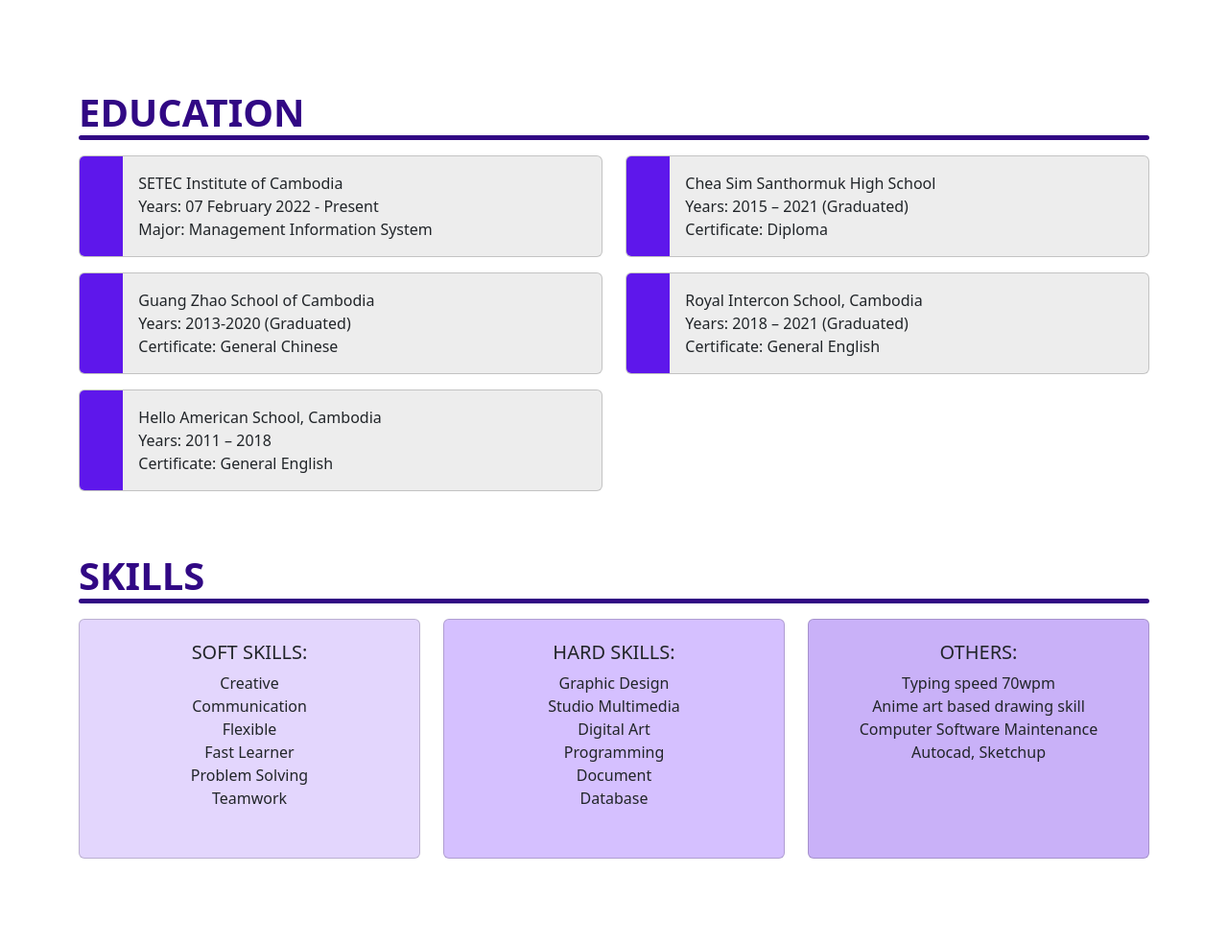
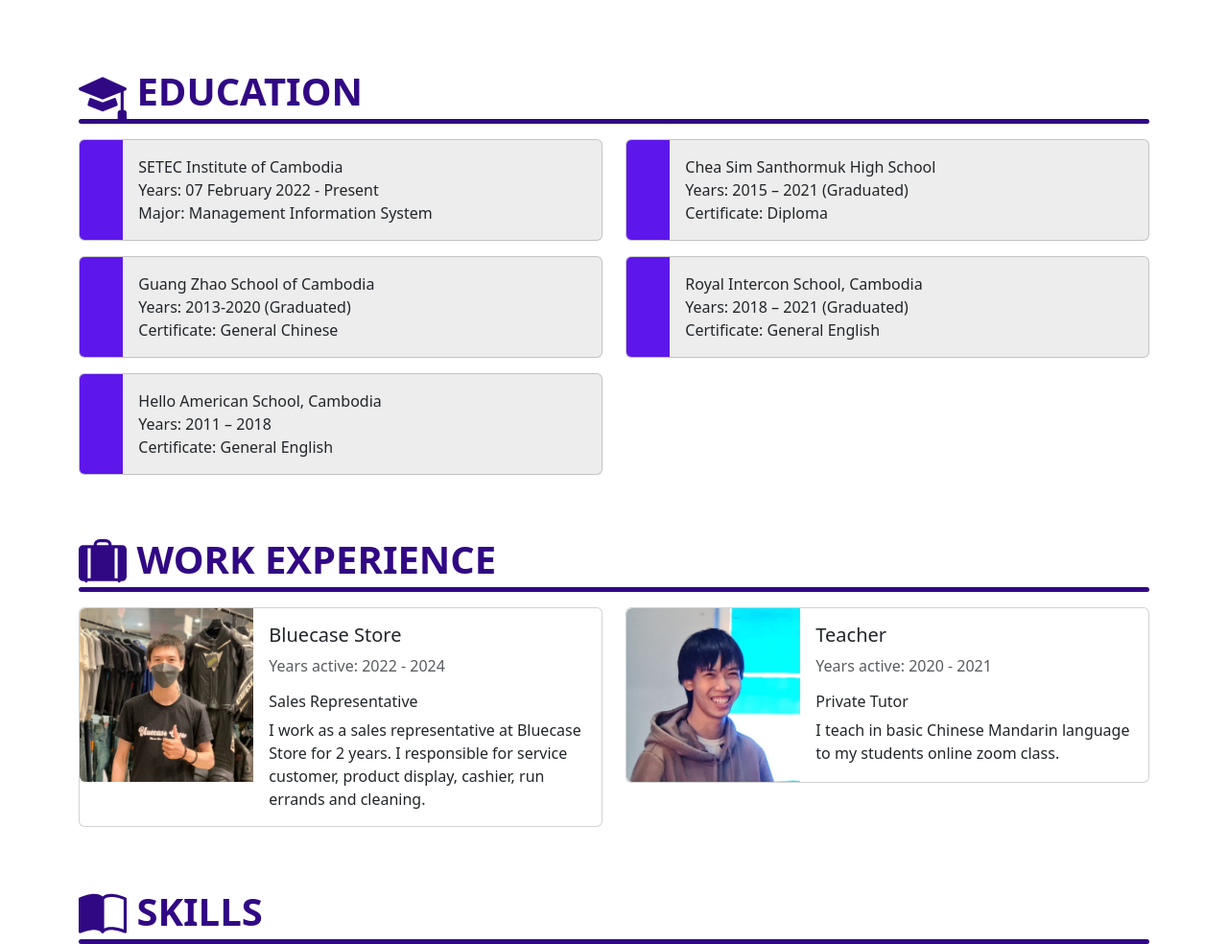
Before and after one commit to ChizuruTouka/myportfolio, a plain HTML site: page index.html in a window 1280 px wide. Shown: the part 669-1653 px from the top of the page at 96% size. Drawn offline with nearby package versions, Linux system fonts and the light colour scheme.

Commit message:
Add files via upload

```diff
--- a/index.html
+++ b/index.html
@@ -13,12 +13,12 @@
 
 <body>
     <!-- navigation -->
-    <section class="vnav">
-        <nav class="navbar sticky-top navbar-expand-lg vcolor">
+    <section class="vnav mb-5">
+        <nav class="navbar navbar-expand-lg vcolor fixed-top">
             <div class="container-fluid vcontainpadding">
 
-                <a class="navbar-brand text-light fw-bold btn vbtnnavcolor1" href="./index.html"><img src="./assets/images/logo.png" alt="logo"
-                        width="30px" height="30px">&ensp;SALCODE</a>
+                <a class="navbar-brand text-light fw-bold btn vbtnnavcolor1" href="./index.html"><img
+                        src="./assets/images/logo.png" alt="logo" width="30px" height="30px">&ensp;SALCODE</a>
                 <button class="navbar-toggler" type="button" data-bs-toggle="collapse" data-bs-target="#navbarNav"
                     aria-controls="navbarNav" aria-expanded="false" aria-label="Toggle navigation">
                     <span class="navbar-toggler-icon"></span>
@@ -30,8 +30,8 @@
                                     class="btn vbtnnavcolor">About</button></a>
                         </li>
                         <li class="nav-item">
-                            <a class="nav-link text-light" aria-current="page" href="#"><button class="btn vbtnnavcolor" data-bs-toggle="modal"
-                                data-bs-target="#exampleModal">Contact</button></a>
+                            <a class="nav-link text-light" aria-current="page" href="#"><button class="btn vbtnnavcolor"
+                                    data-bs-toggle="modal" data-bs-target="#exampleModal">Contact</button></a>
                         </li>
 
                     </ul>
@@ -73,7 +73,13 @@
         <div class="container mb-5">
             <div class="card-deck">
                 <div class="card-body">
-                    <h1 class="card-title fw-bold vtitlep">EDUCATION</h5>
+                    <h1 class="card-title fw-bold vtitlep"><svg xmlns="http://www.w3.org/2000/svg" width="50px"
+                            height="50px" fill="currentColor" class="bi bi-mortarboard-fill" viewBox="0 0 16 16">
+                            <path
+                                d="M8.211 2.047a.5.5 0 0 0-.422 0l-7.5 3.5a.5.5 0 0 0 .025.917l7.5 3a.5.5 0 0 0 .372 0L14 7.14V13a1 1 0 0 0-1 1v2h3v-2a1 1 0 0 0-1-1V6.739l.686-.275a.5.5 0 0 0 .025-.917z" />
+                            <path
+                                d="M4.176 9.032a.5.5 0 0 0-.656.327l-.5 1.7a.5.5 0 0 0 .294.605l4.5 1.8a.5.5 0 0 0 .372 0l4.5-1.8a.5.5 0 0 0 .294-.605l-.5-1.7a.5.5 0 0 0-.656-.327L8 10.466z" />
+                        </svg> EDUCATION</h5>
 
                         <div class="veduline mb-3">
                         </div>
@@ -187,12 +193,85 @@
 
     </section>
 
+    <!-- work experience -->
+    <section class="vexp">
+        <div class="container mb-5">
+            <div class="card-deck">
+                <div class="card-body">
+                    <h1 class="card-title fw-bold vtitlep"><svg xmlns="http://www.w3.org/2000/svg" width="50px"
+                            height="50px" fill="currentColor" class="bi bi-suitcase-lg-fill" viewBox="0 0 16 16">
+                            <path
+                                d="M7 0a2 2 0 0 0-2 2H1.5A1.5 1.5 0 0 0 0 3.5v9A1.5 1.5 0 0 0 1.5 14H2a.5.5 0 0 0 1 0h10a.5.5 0 0 0 1 0h.5a1.5 1.5 0 0 0 1.5-1.5v-9A1.5 1.5 0 0 0 14.5 2H11a2 2 0 0 0-2-2zM6 2a1 1 0 0 1 1-1h2a1 1 0 0 1 1 1zM3 13V3h1v10zm9 0V3h1v10z" />
+                        </svg> WORK EXPERIENCE</h5>
+
+                        <div class="veduline mb-3">
+                        </div>
+
+                        <div class="row">
+                            <div class="col-xl-6 col-sm-12">
+                                <div class="card mb-3" style="max-width: auto;">
+                                    <div class="row g-0">
+                                        <div class="col-md-4">
+                                            <a href="./assets/images/photo_2024-06-29_13-50-43.jpg">
+                                                <img src="./assets/images/photo_2024-06-29_13-50-43.jpg"
+                                                class="img-fluid rounded-start" alt="visal">
+                                            </a>
+
+                                        </div>
+                                        <div class="col-md-8">
+                                            <div class="card-body">
+                                                <h5 class="card-title">Bluecase Store</h5>
+                                                <p class="text-body-secondary">Years active: 2022 - 2024</p>
+                                                <h6 class="card-text">Sales Representative</h6>
+                                                <p class="card-text">I work as a sales representative at Bluecase Store
+                                                    for 2 years. I responsible for service customer, product display,
+                                                    cashier, run errands and cleaning.</p>
+                                            </div>
+                                        </div>
+                                    </div>
+                                </div>
+                            </div>
+                            <div class="col-xl-6 col-sm-12">
+                                <div class="card mb-3" style="max-width: auto;">
+                                    <div class="row g-0">
+                                        <div class="col-md-4">
+                                            <a href="./assets/images/visalhoodie.jpg">
+                                                <img src="./assets/images/visalhoodie.jpg"
+                                                class="img-fluid rounded-start" alt="visal">
+                                            </a>
+
+                                        </div>
+                                        <div class="col-md-8">
+                                            <div class="card-body">
+                                                <h5 class="card-title">Teacher</h5>
+                                                <p class="text-body-secondary">Years active: 2020 - 2021</p>
+                                                <h6 class="card-text">Private Tutor</h6>
+                                                <p class="card-text">I teach in basic Chinese Mandarin language to my students online zoom class.</p>
+                                            </div>
+                                        </div>
+                                    </div>
+                                </div>
+                            </div>
+                        </div>
+
+
+
+                </div>
+            </div>
+        </div>
+
+    </section>
+
     <!-- skills -->
     <section class="vskill">
         <div class="container mb-5">
             <div class="card-deck">
                 <div class="card-body">
-                    <h1 class="card-title fw-bold vtitlep">SKILLS</h5>
+                    <h1 class="card-title fw-bold vtitlep"><svg xmlns="http://www.w3.org/2000/svg" width="50px"
+                            height="50px" fill="currentColor" class="bi bi-book-half" viewBox="0 0 16 16">
+                            <path
+                                d="M8.5 2.687c.654-.689 1.782-.886 3.112-.752 1.234.124 2.503.523 3.388.893v9.923c-.918-.35-2.107-.692-3.287-.81-1.094-.111-2.278-.039-3.213.492zM8 1.783C7.015.936 5.587.81 4.287.94c-1.514.153-3.042.672-3.994 1.105A.5.5 0 0 0 0 2.5v11a.5.5 0 0 0 .707.455c.882-.4 2.303-.881 3.68-1.02 1.409-.142 2.59.087 3.223.877a.5.5 0 0 0 .78 0c.633-.79 1.814-1.019 3.222-.877 1.378.139 2.8.62 3.681 1.02A.5.5 0 0 0 16 13.5v-11a.5.5 0 0 0-.293-.455c-.952-.433-2.48-.952-3.994-1.105C10.413.809 8.985.936 8 1.783" />
+                        </svg> SKILLS</h5>
 
                         <div class="veduline mb-3">
                         </div>
@@ -270,13 +349,15 @@
                     <div class="card" style="border-radius: 15px;">
                         <div class="card-body text-center">
                             <div class="mt-3 mb-4">
-                                <a href="./assets/images/visal.jpeg"><img src="./assets/images/visal.jpeg" class="rounded-circle img-fluid"
-                                    style="width: 100px; height: 100px; object-fit: cover;" /></a>
+                                <a href="./assets/images/visal.jpeg"><img src="./assets/images/visal.jpeg"
+                                        class="rounded-circle img-fluid"
+                                        style="width: 100px; height: 100px; object-fit: cover;" /></a>
                             </div>
                             <h4 class="mb-2">Sok Visal</h4>
                             <p class="text-muted mb-4">@Programmer <span class="mx-2">|</span> @Developer</p>
                             <div class="mb-4 pb-2">
-                                <a type="button" data-mdb-button-init data-mdb-ripple-init href="https://t.me/kuroba_1412" target="_blank"
+                                <a type="button" data-mdb-button-init data-mdb-ripple-init
+                                    href="https://t.me/kuroba_1412" target="_blank"
                                     class="btn btn-outline-primary btn-floating">
                                     <svg xmlns="http://www.w3.org/2000/svg" fill="currentColor" height="30px"
                                         width="30px" class="bi bi-telegram" viewBox="0 0 16 16">
@@ -284,7 +365,8 @@
                                             d="M16 8A8 8 0 1 1 0 8a8 8 0 0 1 16 0M8.287 5.906q-1.168.486-4.666 2.01-.567.225-.595.442c-.03.243.275.339.69.47l.175.055c.408.133.958.288 1.243.294q.39.01.868-.32 3.269-2.206 3.374-2.23c.05-.012.12-.026.166.016s.042.12.037.141c-.03.129-1.227 1.241-1.846 1.817-.193.18-.33.307-.358.336a8 8 0 0 1-.188.186c-.38.366-.664.64.015 1.088.327.216.589.393.85.571.284.194.568.387.936.629q.14.092.27.187c.331.236.63.448.997.414.214-.02.435-.22.547-.82.265-1.417.786-4.486.906-5.751a1.4 1.4 0 0 0-.013-.315.34.34 0 0 0-.114-.217.53.53 0 0 0-.31-.093c-.3.005-.763.166-2.984 1.09" />
                                     </svg>
                                 </a>
-                                <a type="button" data-mdb-button-init data-mdb-ripple-init href="https://web.facebook.com/suta.platinum" target="_blank"
+                                <a type="button" data-mdb-button-init data-mdb-ripple-init
+                                    href="https://web.facebook.com/suta.platinum" target="_blank"
                                     class="btn btn-outline-primary btn-floating">
                                     <svg xmlns="http://www.w3.org/2000/svg" fill="currentColor" height="30px"
                                         width="30px" class="bi bi-facebook" viewBox="0 0 16 16">
@@ -292,7 +374,8 @@
                                             d="M16 8.049c0-4.446-3.582-8.05-8-8.05C3.58 0-.002 3.603-.002 8.05c0 4.017 2.926 7.347 6.75 7.951v-5.625h-2.03V8.05H6.75V6.275c0-2.017 1.195-3.131 3.022-3.131.876 0 1.791.157 1.791.157v1.98h-1.009c-.993 0-1.303.621-1.303 1.258v1.51h2.218l-.354 2.326H9.25V16c3.824-.604 6.75-3.934 6.75-7.951" />
                                     </svg>
                                 </a>
-                                <a type="button" data-mdb-button-init data-mdb-ripple-init href="https://www.instagram.com/utsukushii_san/" target="_blank"
+                                <a type="button" data-mdb-button-init data-mdb-ripple-init
+                                    href="https://www.instagram.com/utsukushii_san/" target="_blank"
                                     class="btn btn-outline-info btn-floating">
                                     <svg xmlns="http://www.w3.org/2000/svg" fill="currentColor" height="30px"
                                         width="30px" class="bi bi-instagram" viewBox="0 0 16 16">
@@ -300,7 +383,8 @@
                                             d="M8 0C5.829 0 5.556.01 4.703.048 3.85.088 3.269.222 2.76.42a3.9 3.9 0 0 0-1.417.923A3.9 3.9 0 0 0 .42 2.76C.222 3.268.087 3.85.048 4.7.01 5.555 0 5.827 0 8.001c0 2.172.01 2.444.048 3.297.04.852.174 1.433.372 1.942.205.526.478.972.923 1.417.444.445.89.719 1.416.923.51.198 1.09.333 1.942.372C5.555 15.99 5.827 16 8 16s2.444-.01 3.298-.048c.851-.04 1.434-.174 1.943-.372a3.9 3.9 0 0 0 1.416-.923c.445-.445.718-.891.923-1.417.197-.509.332-1.09.372-1.942C15.99 10.445 16 10.173 16 8s-.01-2.445-.048-3.299c-.04-.851-.175-1.433-.372-1.941a3.9 3.9 0 0 0-.923-1.417A3.9 3.9 0 0 0 13.24.42c-.51-.198-1.092-.333-1.943-.372C10.443.01 10.172 0 7.998 0zm-.717 1.442h.718c2.136 0 2.389.007 3.232.046.78.035 1.204.166 1.486.275.373.145.64.319.92.599s.453.546.598.92c.11.281.24.705.275 1.485.039.843.047 1.096.047 3.231s-.008 2.389-.047 3.232c-.035.78-.166 1.203-.275 1.485a2.5 2.5 0 0 1-.599.919c-.28.28-.546.453-.92.598-.28.11-.704.24-1.485.276-.843.038-1.096.047-3.232.047s-2.39-.009-3.233-.047c-.78-.036-1.203-.166-1.485-.276a2.5 2.5 0 0 1-.92-.598 2.5 2.5 0 0 1-.6-.92c-.109-.281-.24-.705-.275-1.485-.038-.843-.046-1.096-.046-3.233s.008-2.388.046-3.231c.036-.78.166-1.204.276-1.486.145-.373.319-.64.599-.92s.546-.453.92-.598c.282-.11.705-.24 1.485-.276.738-.034 1.024-.044 2.515-.045zm4.988 1.328a.96.96 0 1 0 0 1.92.96.96 0 0 0 0-1.92m-4.27 1.122a4.109 4.109 0 1 0 0 8.217 4.109 4.109 0 0 0 0-8.217m0 1.441a2.667 2.667 0 1 1 0 5.334 2.667 2.667 0 0 1 0-5.334" />
                                     </svg>
                                 </a>
-                                <a type="button" data-mdb-button-init data-mdb-ripple-init href="https://www.youtube.com/channel/UCyHDF1lSUWtD6S5sjzRd8og" target="_blank"
+                                <a type="button" data-mdb-button-init data-mdb-ripple-init
+                                    href="https://www.youtube.com/channel/UCyHDF1lSUWtD6S5sjzRd8og" target="_blank"
                                     class="btn btn-outline-danger btn-floating ">
                                     <svg xmlns="http://www.w3.org/2000/svg" fill="currentColor" height="30px"
                                         width="30px" class="bi bi-youtube" viewBox="0 0 16 16">
@@ -330,9 +414,11 @@
             <footer class="py-3 mt-4">
                 <ul class="nav justify-content-center border-bottom pb-3 mb-3">
 
-                    <li class="nav-item"><a class="text-light" aria-current="page" href="#"><button class="btn vbtnnavcolor1" data-bs-toggle="modal"
-                        data-bs-target="#exampleModal">Contact</button></a></li>
-                    <li class="nav-item"><a href="./public/about.html" class="text-light"><button class="btn vbtnnavcolor1">About</button></a></li>
+                    <li class="nav-item"><a class="text-light" aria-current="page" href="#"><button
+                                class="btn vbtnnavcolor1" data-bs-toggle="modal"
+                                data-bs-target="#exampleModal">Contact</button></a></li>
+                    <li class="nav-item"><a href="./public/about.html" class="text-light"><button
+                                class="btn vbtnnavcolor1">About</button></a></li>
 
                 </ul>
                 <p class="text-center text-light">© 2024 Sok Visal</p>
```
Also changed, not shown: public/about.html (+2 -2 lines), public/achievement.html (+2 -2 lines), public/works.html (+2 -2 lines), assets/images/photo_2024-06-29_13-50-43.jpg (added), assets/images/visalhoodie.jpg (added).
